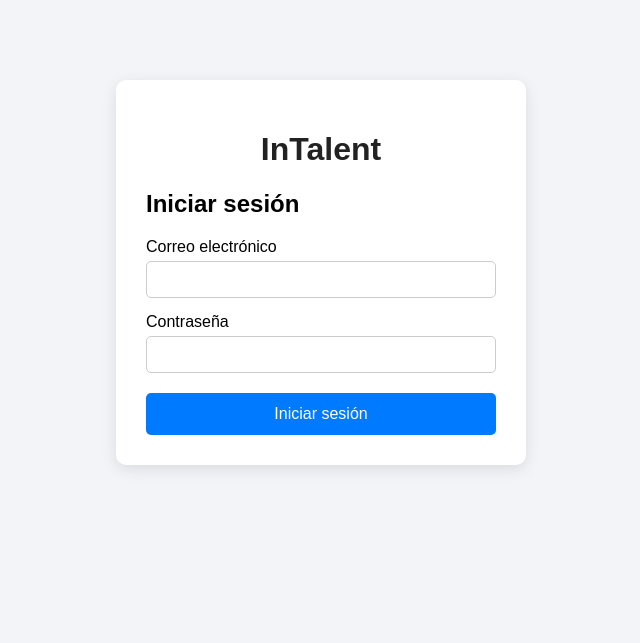
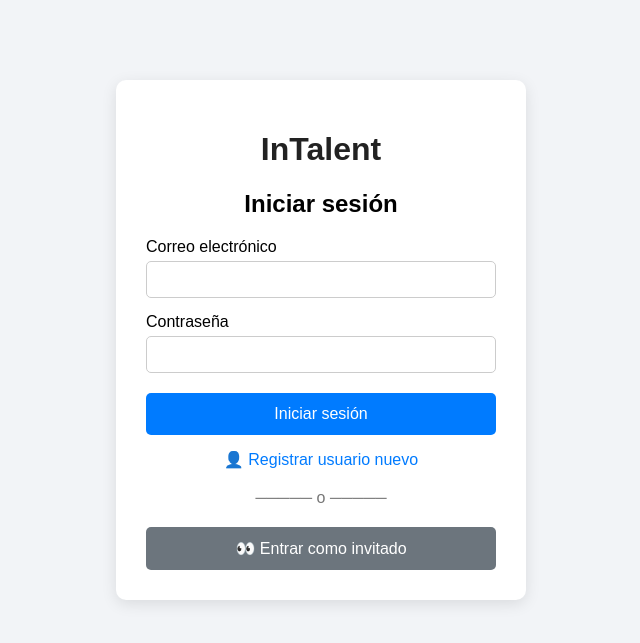
Before and after one commit to proyectoSena-intalent/flutter, a Django app: page /login/ in a window 1280 px wide. Shown: the top 643 px of the page, without its empty margins (319-959 px from the left). Run offline with Django 5.2, Linux system fonts and the light colour scheme.

Commit message:
Agrega modo invitado y acceso a registro

```diff
--- a/intalent_backend/templates/login.html
+++ b/intalent_backend/templates/login.html
@@ -1,9 +1,11 @@
 <!DOCTYPE html>
+
 <html lang="es">
 
 <head>
     <meta charset="UTF-8">
     <meta name="viewport" content="width=device-width, initial-scale=1.0">
+
 
 <title>Iniciar sesión - InTalent</title>
 
@@ -27,6 +29,10 @@
     h1 {
         text-align: center;
         color: #222;
+    }
+
+    h2 {
+        text-align: center;
     }
 
     label {
@@ -58,10 +64,52 @@
     button:hover {
         background-color: #0056b3;
     }
+
+    .enlace {
+        display: block;
+        text-align: center;
+        margin-top: 15px;
+        text-decoration: none;
+        color: #007bff;
+    }
+
+    .enlace:hover {
+        text-decoration: underline;
+    }
+
+    .separador {
+        text-align: center;
+        margin: 20px 0;
+        color: #777;
+    }
+
+    .invitado {
+        display: block;
+        width: 100%;
+        box-sizing: border-box;
+        padding: 12px;
+        text-align: center;
+        border-radius: 5px;
+        background-color: #6c757d;
+        color: white;
+        text-decoration: none;
+    }
+
+    .invitado:hover {
+        background-color: #545b62;
+    }
+
+    .mensaje {
+        color: #dc3545;
+        text-align: center;
+    }
 </style>
+
+
 </head>
 
 <body>
+
 
 <div class="contenedor">
 
@@ -70,7 +118,7 @@
     <h2>Iniciar sesión</h2>
 
     {% if mensaje %}
-            <p>{{ mensaje }}</p>
+        <p class="mensaje">{{ mensaje }}</p>
     {% endif %}
 
     <form method="POST">
@@ -78,6 +126,7 @@
         {% csrf_token %}
 
         <label for="correo">Correo electrónico</label>
+
         <input
             type="email"
             id="correo"
@@ -86,6 +135,7 @@
         >
 
         <label for="contraseña">Contraseña</label>
+
         <input
             type="password"
             id="contraseña"
@@ -99,7 +149,20 @@
 
     </form>
 
+    <a href="{% url 'registro' %}" class="enlace">
+        👤 Registrar usuario nuevo
+    </a>
+
+    <div class="separador">
+        ───── o ─────
     </div>
+
+    <a href="{% url 'invitado' %}" class="invitado">
+        👀 Entrar como invitado
+    </a>
+
+</div>
+
 
 </body>
 
--- a/intalent_backend/usuarios/urls.py
+++ b/intalent_backend/usuarios/urls.py
@@ -5,6 +5,7 @@ from . import views
 urlpatterns = [
     path('registro/', views.registro, name='registro'),
     path('login/', views.login, name='login'),
+    path('invitado/', views.invitado, name='invitado'),
     path('inicio/', views.inicio, name='inicio'),
     path('logout/', views.logout, name='logout'),
     path('buscar-servicios/', views.buscar_servicios, name='buscar_servicios'),
@@ -15,4 +16,5 @@ urlpatterns = [
     path('mis-solicitudes/', views.mis_solicitudes, name='mis_solicitudes'),
     path('solicitudes-recibidas/', views.solicitudes_recibidas, name='solicitudes_recibidas'),
     path('cambiar-estado-solicitud/<int:solicitud_id>/', views.cambiar_estado_solicitud, name='cambiar_estado_solicitud'),
+
 ]
--- a/intalent_backend/usuarios/views.py
+++ b/intalent_backend/usuarios/views.py
@@ -301,3 +301,31 @@ def cambiar_estado_solicitud(request, solicitud_id):
             solicitud.save()
 
     return redirect('solicitudes_recibidas')
+
+def invitado(request):
+
+    texto_busqueda = request.GET.get('buscar', '')
+    categoria = request.GET.get('categoria', '')
+
+    servicios = Servicio.objects.all()
+
+    if texto_busqueda:
+        servicios = servicios.filter(
+            models.Q(nombre__icontains=texto_busqueda) |
+            models.Q(descripcion__icontains=texto_busqueda)
+        )
+
+    if categoria:
+        servicios = servicios.filter(
+            categoria=categoria
+        )
+
+    return render(
+        request,
+        'buscar_servicios.html',
+        {
+            'usuario': None,
+            'invitado': True,
+            'servicios': servicios
+        }
+    )
```
Also changed, not shown: intalent_backend/templates/buscar_servicios.html (+114 -26 lines). Lines whose indentation alone changed are shown as unchanged.
